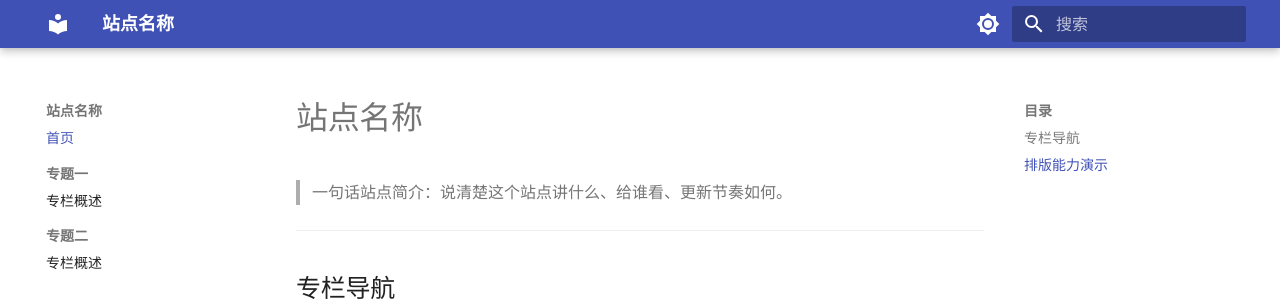
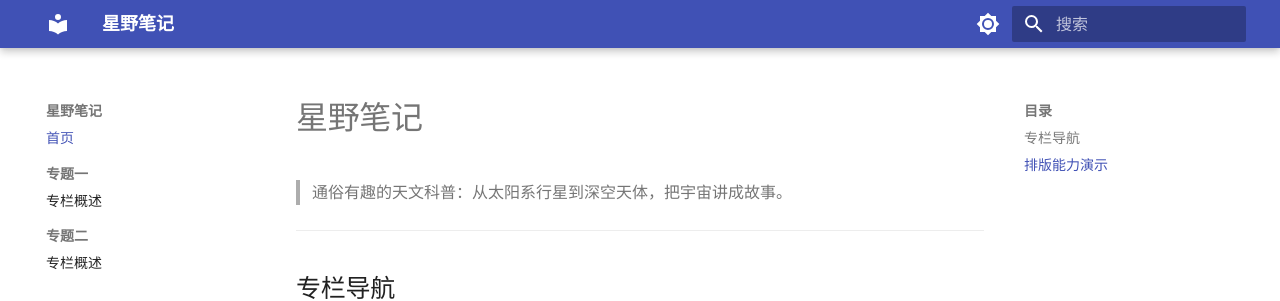
Before and after one commit to yufengwolf/astro-blog, an MkDocs documentation site: the page built from docs/index.md, in a window 1280 px wide and 1221 px high. Shown: the top 301 px of the window. Built offline with MkDocs 1.6.1 and Material for MkDocs 9.7.7, drawn with Linux system fonts in a browser that asks for light colours.

Commit message:
content: 定名「星野笔记」，补站点描述与首页简介

```diff
--- a/docs/index.md
+++ b/docs/index.md
@@ -1,6 +1,6 @@
-# 站点名称
+# 星野笔记
 
-> 一句话站点简介：说清楚这个站点讲什么、给谁看、更新节奏如何。
+> 通俗有趣的天文科普：从太阳系行星到深空天体，把宇宙讲成故事。
 
 ---
 
--- a/mkdocs.yml
+++ b/mkdocs.yml
@@ -4,10 +4,10 @@
 # ============================================================
 
 # ---- 站点基本信息（按需修改） ----
-site_name: 站点名称
-site_description: 站点的一句话描述
-site_author: 作者名
-site_url: https://your-site.pages.dev/
+site_name: 星野笔记
+site_description: 通俗有趣的天文科普，一起仰望星空
+site_author: 御风研墨
+site_url: https://astro-blog-eqt.pages.dev/
 
 # ---- 主题 ----
 theme:
```
